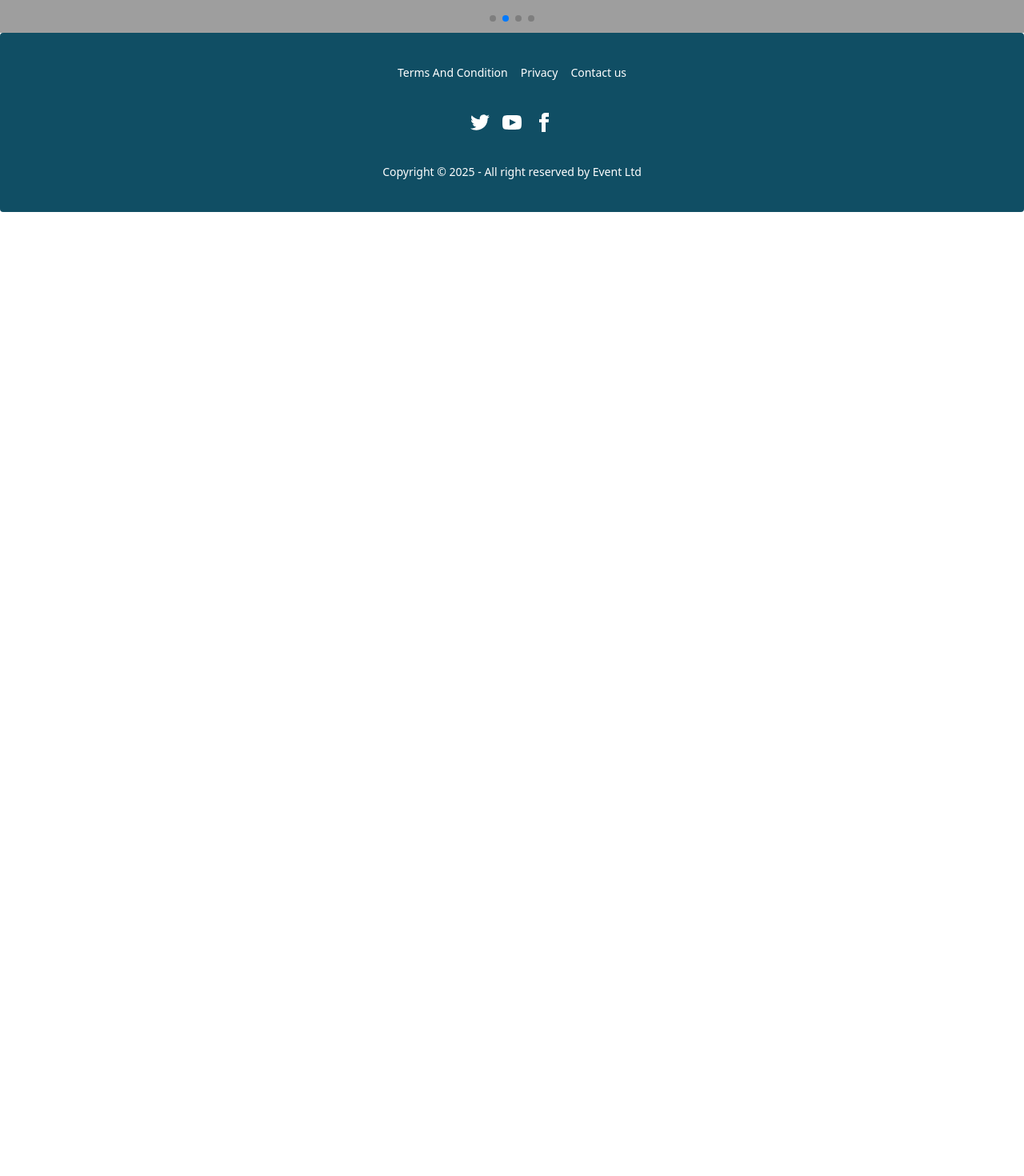
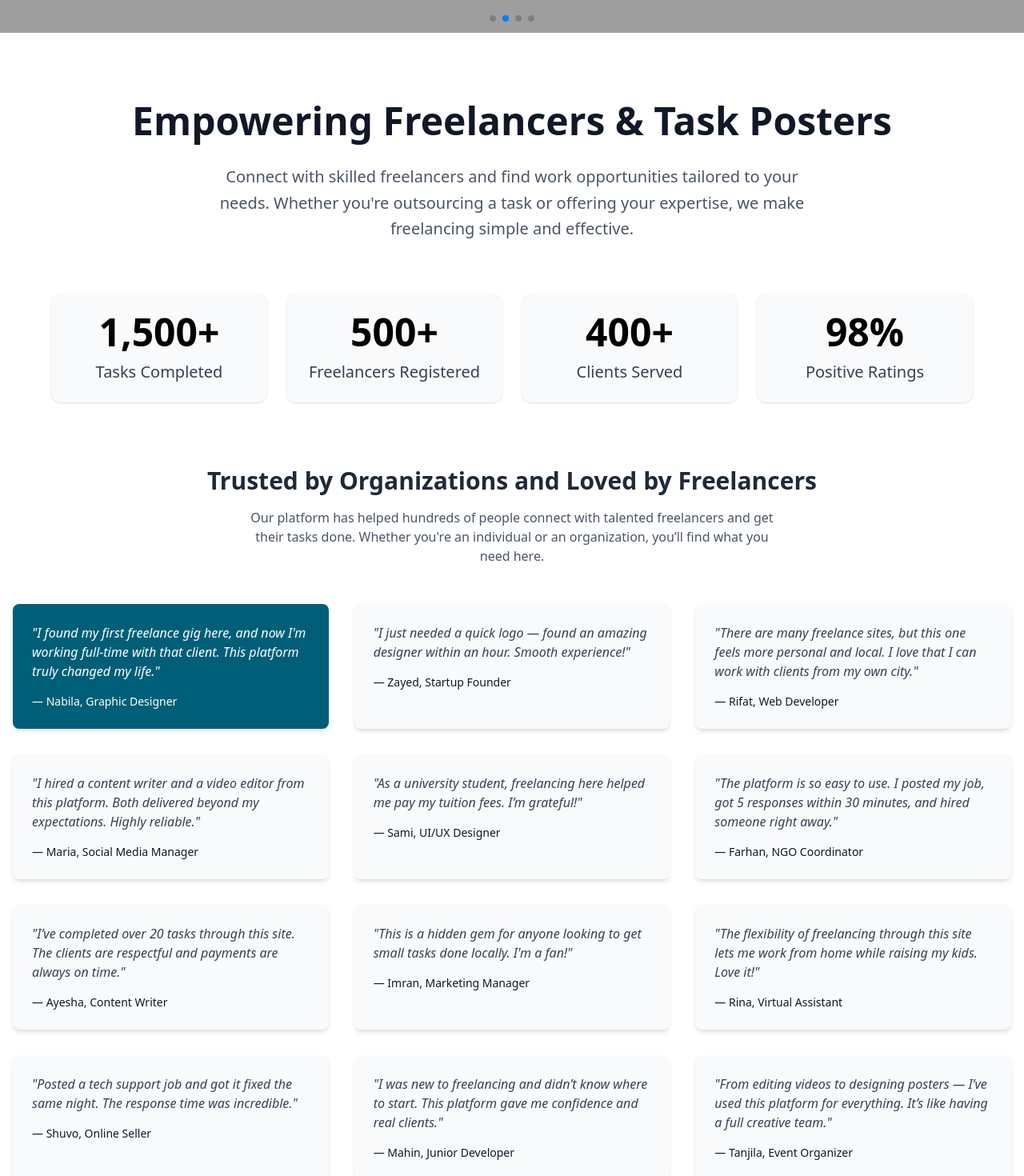
Before and after one commit to rukaiyatasnim/Freelancing-Client-Side, a React (Vite) app in the folder Freelancing-client-side/: page / in a window 1280 px wide. Shown: the part 440-1910 px from the top of the page at 80% size. Before the commit the page ends 800 px from the top, so only its background shows below. Built offline with nearby package versions, Linux system fonts and the light colour scheme; grey boxes are pictures that could not be loaded.

Commit message:
Extra Section

```diff
--- a/Freelancing-client-side/package.json
+++ b/Freelancing-client-side/package.json
@@ -13,6 +13,7 @@
     "@tailwindcss/vite": "^4.1.7",
     "daisyui": "^5.0.35",
     "react": "^19.1.0",
+    "react-countup": "^6.5.3",
     "react-dom": "^19.1.0",
     "react-helmet": "^6.1.0",
     "react-router": "^7.6.0",
--- a/Freelancing-client-side/src/Components/Main.jsx
+++ b/Freelancing-client-side/src/Components/Main.jsx
@@ -1,3 +1,5 @@
+import Partner from "./MainSection/Partner";
+import Review from "./MainSection/Review";
 import Slider from "./MainSection/Slider";
 
 const Main = () => {
@@ -5,6 +7,8 @@ const Main = () => {
         <div>
 
             <Slider></Slider>
+            <Review></Review>
+            <Partner></Partner>
         </div>
     );
 };
--- /dev/null
+++ b/Freelancing-client-side/src/Components/MainSection/Partner.jsx
@@ -0,0 +1,96 @@
+import React from 'react';
+
+const Partner = () => {
+    return (
+        <>
+            <div>
+                <h2 className="text-3xl font-bold text-gray-800 text-center mb-4">
+                    Trusted by Organizations and Loved by Freelancers
+                </h2>
+                <p className="text-center text-gray-600 max-w-2xl mx-auto mb-12">
+                    Our platform has helped hundreds of people connect with talented freelancers and get their tasks done. Whether you're an individual or an organization, you’ll find what you need here.
+                </p>
+            </div>
+            <div className="w-full flex justify-center px-4">
+                <div className="max-w-7xl w-full grid grid-cols-1 md:grid-cols-2 lg:grid-cols-3 gap-8 mb-8">
+
+                    {/* Testimonial 1 */}
+                    <div className="bg-cyan-800 p-6 rounded-lg shadow-md">
+                        <p className="text-white italic">"I found my first freelance gig here, and now I'm working full-time with that client. This platform truly changed my life."</p>
+                        <div className="mt-4 text-sm font-medium text-white">— Nabila, Graphic Designer</div>
+                    </div>
+
+                    {/* Testimonial 2 */}
+                    <div className="bg-gray-50 p-6 rounded-lg shadow-md">
+                        <p className="text-gray-700 italic">"I just needed a quick logo — found an amazing designer within an hour. Smooth experience!"</p>
+                        <div className="mt-4 text-sm font-medium text-gray-900">— Zayed, Startup Founder</div>
+                    </div>
+
+                    {/* Testimonial 3 */}
+                    <div className="bg-gray-50 p-6 rounded-lg shadow-md">
+                        <p className="text-gray-700 italic">"There are many freelance sites, but this one feels more personal and local. I love that I can work with clients from my own city."</p>
+                        <div className="mt-4 text-sm font-medium text-gray-900">— Rifat, Web Developer</div>
+                    </div>
+
+                    {/* Testimonial 4 */}
+                    <div className="bg-gray-50 p-6 rounded-lg shadow-md">
+                        <p className="text-gray-700 italic">"I hired a content writer and a video editor from this platform. Both delivered beyond my expectations. Highly reliable."</p>
+                        <div className="mt-4 text-sm font-medium text-gray-900">— Maria, Social Media Manager</div>
+                    </div>
+
+                    {/* Testimonial 5 */}
+                    <div className="bg-gray-50 p-6 rounded-lg shadow-md">
+                        <p className="text-gray-700 italic">"As a university student, freelancing here helped me pay my tuition fees. I’m grateful!"</p>
+                        <div className="mt-4 text-sm font-medium text-gray-900">— Sami, UI/UX Designer</div>
+                    </div>
+
+                    {/* Testimonial 6 */}
+                    <div className="bg-gray-50 p-6 rounded-lg shadow-md">
+                        <p className="text-gray-700 italic">"The platform is so easy to use. I posted my job, got 5 responses within 30 minutes, and hired someone right away."</p>
+                        <div className="mt-4 text-sm font-medium text-gray-900">— Farhan, NGO Coordinator</div>
+                    </div>
+
+                    {/* Testimonial 7 */}
+                    <div className="bg-gray-50 p-6 rounded-lg shadow-md">
+                        <p className="text-gray-700 italic">"I’ve completed over 20 tasks through this site. The clients are respectful and payments are always on time."</p>
+                        <div className="mt-4 text-sm font-medium text-gray-900">— Ayesha, Content Writer</div>
+                    </div>
+
+                    {/* Testimonial 8 */}
+                    <div className="bg-gray-50 p-6 rounded-lg shadow-md">
+                        <p className="text-gray-700 italic">"This is a hidden gem for anyone looking to get small tasks done locally. I'm a fan!"</p>
+                        <div className="mt-4 text-sm font-medium text-gray-900">— Imran, Marketing Manager</div>
+                    </div>
+
+                    {/* Testimonial 9 */}
+                    <div className="bg-gray-50 p-6 rounded-lg shadow-md">
+                        <p className="text-gray-700 italic">"The flexibility of freelancing through this site lets me work from home while raising my kids. Love it!"</p>
+                        <div className="mt-4 text-sm font-medium text-gray-900">— Rina, Virtual Assistant</div>
+                    </div>
+
+                    {/* Testimonial 10 */}
+                    <div className="bg-gray-50 p-6 rounded-lg shadow-md">
+                        <p className="text-gray-700 italic">"Posted a tech support job and got it fixed the same night. The response time was incredible."</p>
+                        <div className="mt-4 text-sm font-medium text-gray-900">— Shuvo, Online Seller</div>
+                    </div>
+
+                    {/* Testimonial 11 */}
+                    <div className="bg-gray-50 p-6 rounded-lg shadow-md">
+                        <p className="text-gray-700 italic">"I was new to freelancing and didn’t know where to start. This platform gave me confidence and real clients."</p>
+                        <div className="mt-4 text-sm font-medium text-gray-900">— Mahin, Junior Developer</div>
+                    </div>
+
+                    {/* Testimonial 12 */}
+                    <div className="bg-gray-50 p-6 rounded-lg shadow-md">
+                        <p className="text-gray-700 italic">"From editing videos to designing posters — I’ve used this platform for everything. It’s like having a full creative team."</p>
+                        <div className="mt-4 text-sm font-medium text-gray-900">— Tanjila, Event Organizer</div>
+                    </div>
+
+                </div>
+
+
+            </div></>
+    );
+};
+
+export default Partner;
--- /dev/null
+++ b/Freelancing-client-side/src/Components/MainSection/Review.jsx
@@ -0,0 +1,55 @@
+import React from 'react';
+import CountUp from "react-countup";
+
+const Review = () => {
+    return (
+        <div>
+            <section className="py-20 bg-white px-4">
+                <div className="max-w-6xl mx-auto">
+                    {/* Header Section */}
+                    <div className="text-center mb-16">
+                        <h1 className="text-5xl font-bold text-gray-900 mb-6 leading-tight">
+                            Empowering Freelancers & Task Posters
+                        </h1>
+                        <p className="text-xl text-gray-600 max-w-3xl mx-auto leading-relaxed">
+                            Connect with skilled freelancers and find work opportunities tailored to your needs. Whether you're outsourcing a task or offering your expertise, we make freelancing simple and effective.
+                        </p>
+                    </div>
+
+                    {/* Stats Section */}
+                    <div className="grid grid-cols-1 md:grid-cols-2 lg:grid-cols-4 gap-6">
+                        <div className="bg-gray-50 p-6 rounded-xl shadow-sm hover:shadow-md transition duration-300">
+                            <div className="text-5xl font-bold text-black mb-3 text-center">
+                                <CountUp end={1500} duration={3} />+
+                            </div>
+                            <h3 className="text-xl font-medium text-gray-700 text-center">Tasks Completed</h3>
+                        </div>
+
+                        <div className="bg-gray-50 p-6 rounded-xl shadow-sm hover:shadow-md transition duration-300">
+                            <div className="text-5xl font-bold text-black mb-3 text-center">
+                                <CountUp end={500} duration={3} />+
+                            </div>
+                            <h3 className="text-xl font-medium text-gray-700 text-center">Freelancers Registered</h3>
+                        </div>
+
+                        <div className="bg-gray-50 p-6 rounded-xl shadow-sm hover:shadow-md transition duration-300">
+                            <div className="text-5xl font-bold text-black mb-3 text-center">
+                                <CountUp end={400} duration={3} />+
+                            </div>
+                            <h3 className="text-xl font-medium text-gray-700 text-center">Clients Served</h3>
+                        </div>
+
+                        <div className="bg-gray-50 p-6 rounded-xl shadow-sm hover:shadow-md transition duration-300">
+                            <div className="text-5xl font-bold text-black mb-3 text-center">
+                                <CountUp end={98} duration={3} />%
+                            </div>
+                            <h3 className="text-xl font-medium text-gray-700 text-center">Positive Ratings</h3>
+                        </div>
+                    </div>
+                </div>
+            </section>
+        </div>
+    );
+};
+
+export default Review;
```
Also changed, not shown: 1 other file (tests, documents, lock files or other folders).
